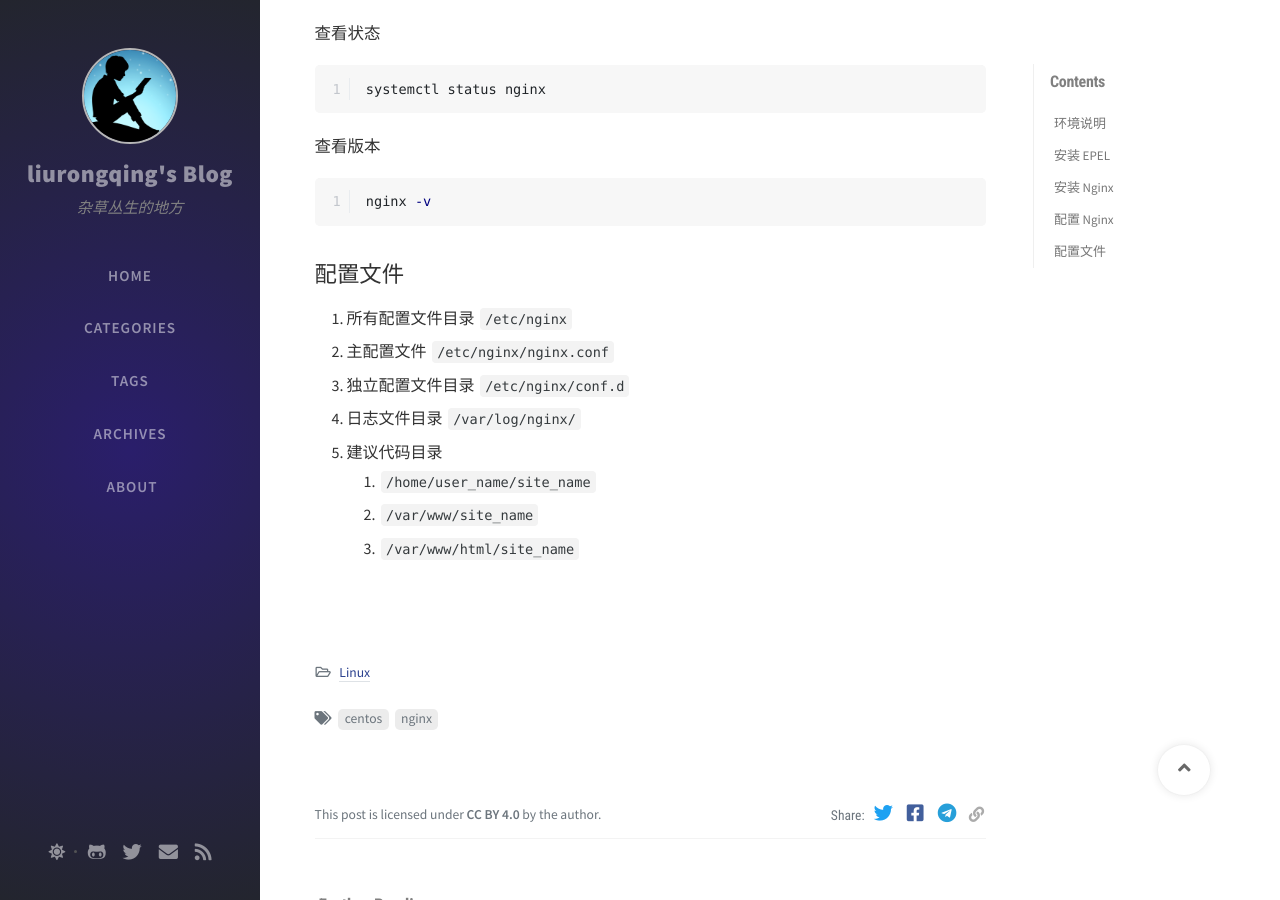
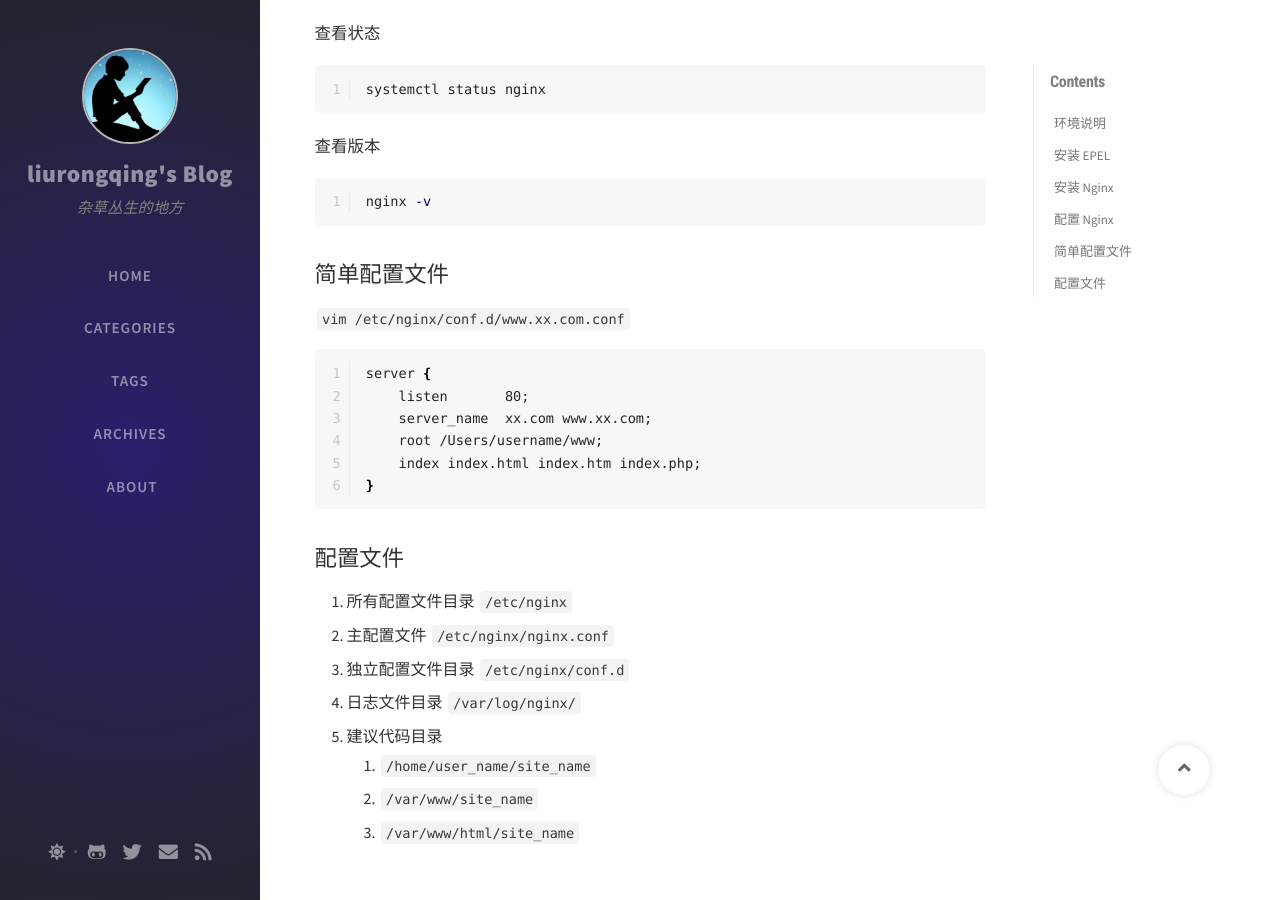
Before and after one commit to liurongqing/liurongqing, a Jekyll site: the page built from _posts/2018-11-02-centos-nginx.md, in a window 1280 px wide and 900 px high, scrolled down 1200 px. Built offline with Jekyll 4.4.1, drawn with Linux system fonts in a browser that asks for light colours; nearby versions of some CDN libraries; comment, search, counter and statistics services are not loaded.

Commit message:
添加简单配置文件

````diff
--- a/_posts/2018-11-02-centos-nginx.md
+++ b/_posts/2018-11-02-centos-nginx.md
@@ -61,6 +61,19 @@ systemctl status nginx
 nginx -v
 ```
 
+## 简单配置文件
+
+`vim /etc/nginx/conf.d/www.xx.com.conf`
+
+```bash
+server {
+    listen       80;
+    server_name  xx.com www.xx.com;
+    root /Users/username/www;
+    index index.html index.htm index.php;
+}
+```
+
 
 ## 配置文件
 
````
